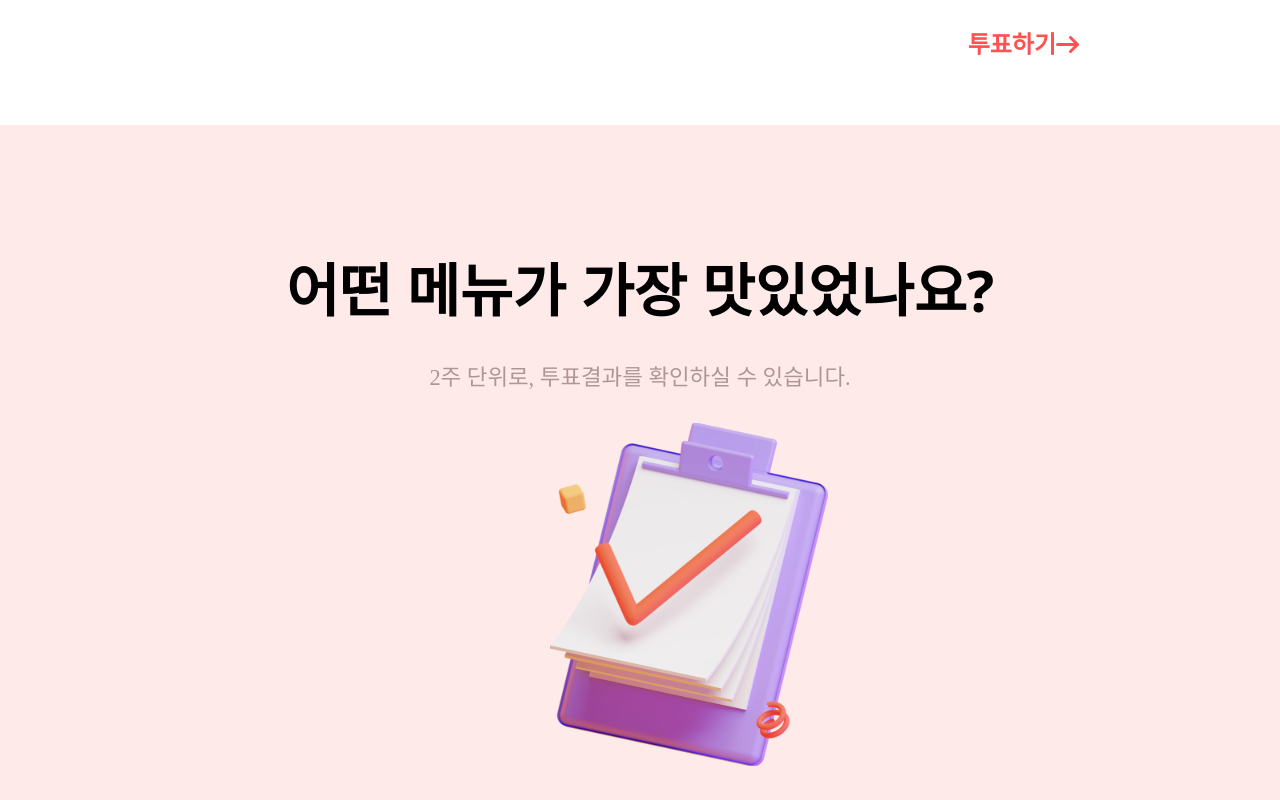
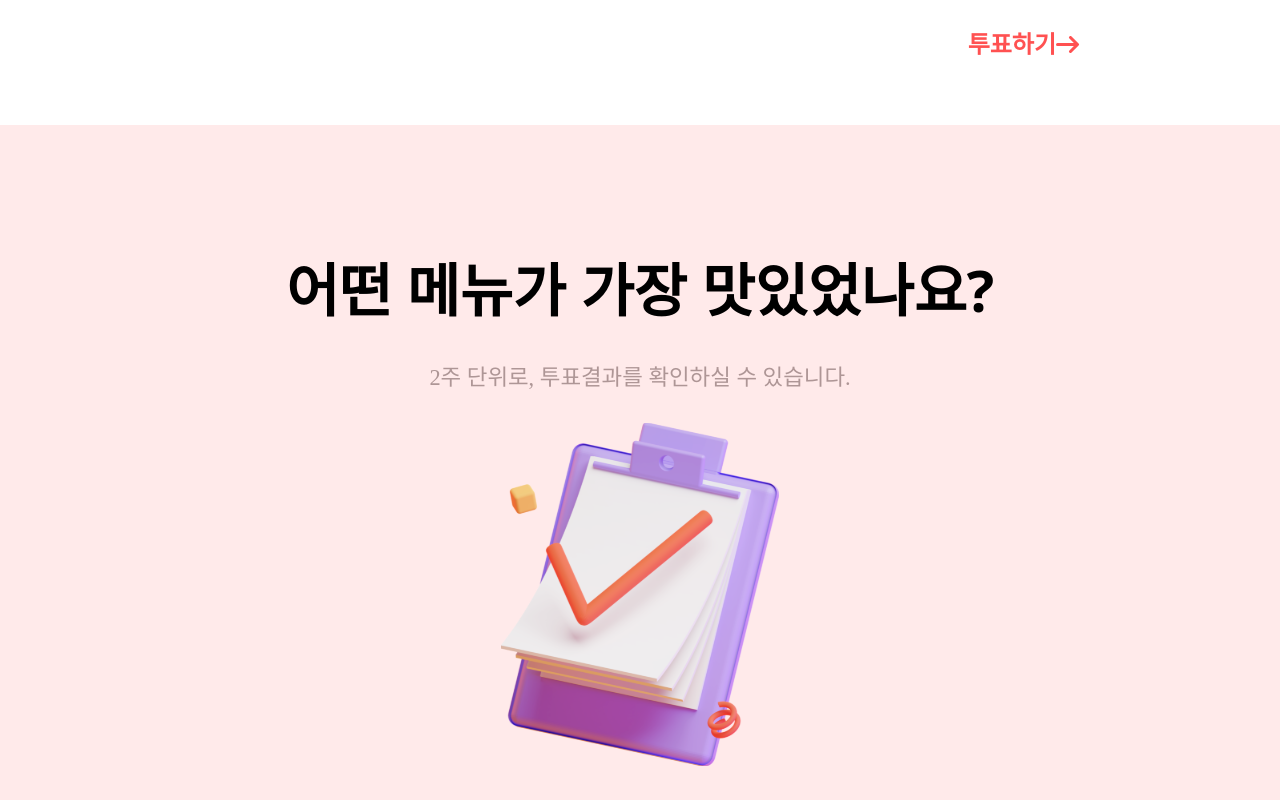
Before and after one commit to Team-Dotori/golabab-promotion, a React (Create React App) app: page / in a window 1280 px wide. Shown: the part 1900-2700 px from the top of the page. Built offline with nearby package versions, Linux system fonts and the light colour scheme.

Commit message:
[FIX] 가로 스크롤이 생기는 현상

```diff
--- a/src/Style/Con4st.js
+++ b/src/Style/Con4st.js
@@ -1,44 +1,40 @@
-import styled from 'styled-components';
-export const Section=styled.section`
-  background-color: #FFEAEA;
+import styled from "styled-components";
+export const Section = styled.section`
+  background-color: #ffeaea;
   margin: 0;
   padding: 0;
-  width:100%;
-  height:945px;
+  width: 100%;
+  height: 945px;
   display: flex;
+  justify-content: center;
   align-content: space-between;
-  font-family: 'Noto Sans KR', sans-serif;
-`
+  font-family: "Noto Sans KR", sans-serif;
+`;
 export const Div = styled.div`
-  padding-top:15vh;
+  padding-top: 15vh;
   text-align: center;
-`
-export const Div2 = styled.div`
-`
+`;
+export const Div2 = styled.div``;
 export const P = styled.p`
-  color:#AE9696;
+  color: #ae9696;
   padding-top: 30px;
-  font-size:1.4rem;
-  width: 100vw;
-  font-family:"Noto Sans KR";
-`
+  font-size: 1.4rem;
+  font-family: "Noto Sans KR";
+`;
 export const H = styled.p`
   font-size: 3.6rem;
   font-weight: bold;
-  font-family:"Noto Sans";
-`
+  font-family: "Noto Sans";
+`;
 export const Note = styled.div`
   margin-top: 32px;
-  position: relative;
-  left: 43vw;
-  width: 278px;
-`
+`;
 export const Red = styled.a`
-  color: #FF5151;
-  font-family:"Noto Sans KR";
-`
+  color: #ff5151;
+  font-family: "Noto Sans KR";
+`;
 export const Link = styled.div`
   font-size: 30px;
   margin-top: 40px;
   font-weight: bold;
-`
+`;
```
